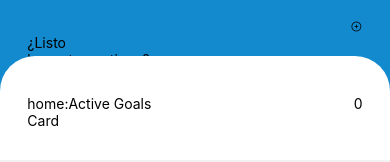
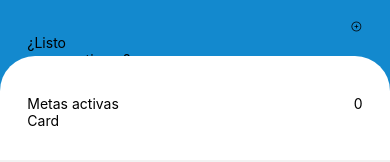
Before and after one commit to AlexReusC/efika, a React Native app: screen /Home in a window 390 px wide. Shown: the top 162 px of the page. Built offline with nearby package versions, Linux system fonts and the light colour scheme.

Commit message:
createGoal screen and navgation for that screen

```diff
--- a/App.tsx
+++ b/App.tsx
@@ -1,5 +1,6 @@
 import React from "react";
 import { NavigationContainer } from "@react-navigation/native";
+import "react-native-gesture-handler";
 import TabNavigation from "./src/routes/tabNavigation";
 import "./src/localization/localize";
 
--- a/package.json
+++ b/package.json
@@ -13,12 +13,14 @@
     "@expo/webpack-config": "^18.0.1",
     "@react-navigation/bottom-tabs": "^6.5.7",
     "@react-navigation/native": "^6.1.6",
+    "@react-navigation/stack": "^6.3.16",
     "expo": "~48.0.5",
     "i18next": "^22.4.11",
     "react": "18.2.0",
     "react-dom": "18.2.0",
     "react-i18next": "^12.2.0",
-    "react-native": "0.71.3",
+    "react-native": "0.71.4",
+    "react-native-gesture-handler": "^2.9.0",
     "react-native-localize": "^2.2.6",
     "react-native-safe-area-context": "4.5.0",
     "react-native-screens": "~3.20.0",
--- a/src/localization/translations/en/home.ts
+++ b/src/localization/translations/en/home.ts
@@ -1,5 +1,5 @@
 export default {
-  Ready: "Ready",
-  "to continue?": "to continue",
-  "Active Goals": "Active Goals",
+  ready: "Ready",
+  toContinue: "to continue",
+  activeGoals: "Active Goals",
 };
--- a/src/localization/translations/es/home.ts
+++ b/src/localization/translations/es/home.ts
@@ -1,5 +1,5 @@
 export default {
-  Ready: "¿Listo",
-  "to continue?": "para continuar?",
-  "Active Goals": "Metas activas",
+  ready: "¿Listo",
+  toContinue: "para continuar?",
+  activeGoals: "Metas activas",
 };
--- /dev/null
+++ b/src/routes/homeNavigation.tsx
@@ -0,0 +1,22 @@
+import React from "react";
+import { createStackNavigator } from "@react-navigation/stack";
+import Home from "../views/home/home";
+import CreateGoal from "../views/home/createGoal";
+
+export type StackHomeNavigation = {
+  Home: undefined;
+  "Create Goal": undefined;
+};
+
+const Stack = createStackNavigator();
+
+const HomeNavigation = () => {
+  return (
+    <Stack.Navigator initialRouteName="Home">
+      <Stack.Screen name="Home" options={{ headerShown: false }} component={Home} />
+      <Stack.Screen name="Create Goal" component={CreateGoal} />
+    </Stack.Navigator>
+  );
+};
+
+export default HomeNavigation;
--- a/src/routes/tabNavigation.tsx
+++ b/src/routes/tabNavigation.tsx
@@ -2,9 +2,9 @@ import React from "react";
 import { createBottomTabNavigator } from "@react-navigation/bottom-tabs";
 import Ionicons from "@expo/vector-icons/Ionicons";
 import { useTranslation } from "react-i18next";
-import Home from "../views/home/home";
 import Progress from "../views/progress/progress";
 import Settings from "../views/settings/settings";
+import HomeNavigation from "./homeNavigation";
 
 const Tab = createBottomTabNavigator();
 
@@ -14,7 +14,7 @@ const TabNavigation = () => {
     <Tab.Navigator initialRouteName="Home" screenOptions={{ tabBarActiveTintColor: "black" }}>
       <Tab.Screen
         name={t("navigation:Home")}
-        component={Home}
+        component={HomeNavigation}
         options={{
           headerShown: false,
           tabBarIcon: ({ focused }) => <Ionicons name={focused ? "home" : "home-outline"} />,
--- /dev/null
+++ b/src/views/home/createGoal.tsx
@@ -0,0 +1,12 @@
+import React from "react";
+import { View, Text } from "react-native";
+
+const CreateGoal: React.FC = () => {
+  return (
+    <View>
+      <Text>Create goal</Text>
+    </View>
+  );
+};
+
+export default CreateGoal;
--- a/src/views/home/home.tsx
+++ b/src/views/home/home.tsx
@@ -1,26 +1,35 @@
 import React from "react";
-import { View, Text, StatusBar } from "react-native";
+import { View, Text, StatusBar, TouchableOpacity } from "react-native";
 import Ionicons from "@expo/vector-icons/Ionicons";
+import { useNavigation } from "@react-navigation/native";
+import { StackNavigationProp } from "@react-navigation/stack";
 import { useTranslation } from "react-i18next";
 import homeStyle from "./homeStyle";
+import { StackHomeNavigation } from "../../routes/homeNavigation";
+
+type homeNavigationProp = StackNavigationProp<StackHomeNavigation>;
 
 const Home: React.FC = () => {
   const { t } = useTranslation();
+  const navigation = useNavigation<homeNavigationProp>();
+
   return (
     <View style={homeStyle.screen}>
       <StatusBar />
       <View style={homeStyle.titleSection}>
         <View style={homeStyle.titleSectionIcon}>
-          <Ionicons name={"add-circle-outline"} />
+          <TouchableOpacity onPress={() => navigation.navigate("Create Goal")}>
+            <Ionicons name={"add-circle-outline"} />
+          </TouchableOpacity>
         </View>
         <View style={homeStyle.titleSectionText}>
-          <Text>{t("home:Ready")}</Text>
-          <Text>{t("home:to continue?")}</Text>
+          <Text>{t("home:ready")}</Text>
+          <Text>{t("home:toContinue")}</Text>
         </View>
       </View>
       <View style={homeStyle.goalsSection}>
         <View style={homeStyle.goalsSectionText}>
-          <Text>{t("home:Active Goals")}</Text>
+          <Text>{t("home:activeGoals")}</Text>
           <Text>0</Text>
         </View>
         <View style={homeStyle.goalsSectionCards}>
```
Also changed, not shown: src/views/home/createGoalStyle.ts (added), 1 other file (tests, documents, lock files or other folders).
